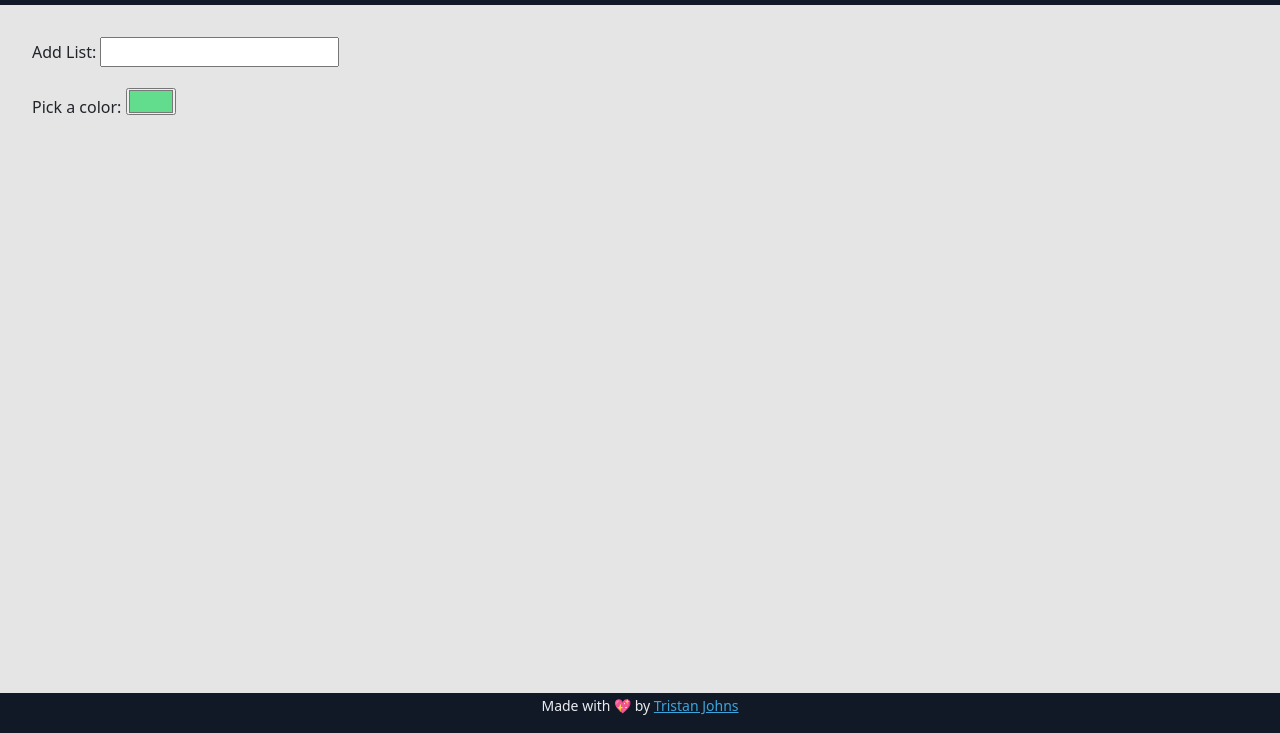
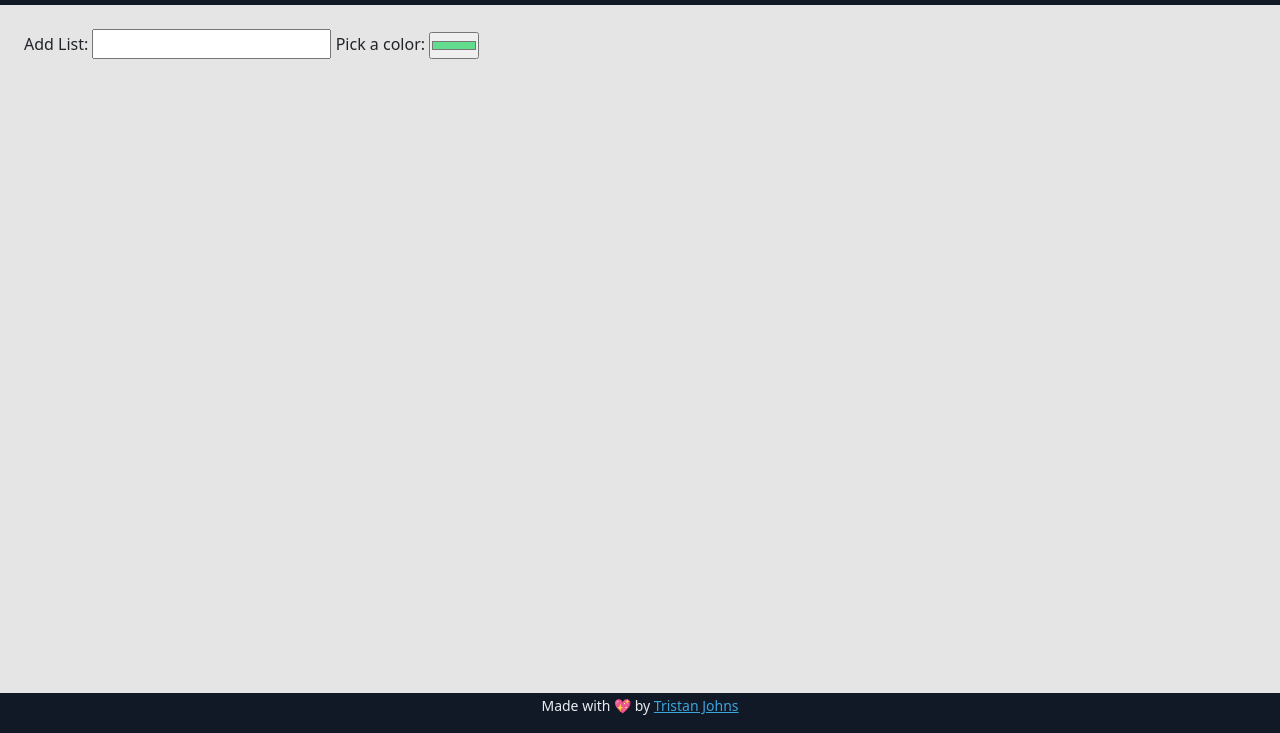
Before and after one commit to TristanFJ/taskMaster, a website with bundled scripts: page index.html in a window 1280 px wide. Shown: the part 67-800 px from the top of the page. Built offline with nearby package versions, Linux system fonts and the light colour scheme.

Commit message:
html tweak

```diff
--- a/index.html
+++ b/index.html
@@ -25,23 +25,17 @@
   <main>
 
     <div class="container-fluid">
-      <div class="row">
-        <div class="col-12 p-4">
+      <div class="row ">
+        <div class="col-12 p-4 d-flex align-items-center">
 
 
           <form onsubmit="app.listsController.createList()">
 
-            <div class="col-md-6 p-2">
+            <label for="" class="form-label">Add List:</label>
+            <input type="text" name="title" minlength="3" maxlength="15" required>
 
-              <label for="" class="form-label">Add List:</label>
-              <input type="text" name="title" minlength="3" maxlength="15" required>
-            </div>
-
-            <div class="col-md-6 p-2">
-
-              <label for="color">Pick a color:</label>
-              <input type="color" id="color" name="color" value="#62dc8d" required>
-            </div>
+            <label for="color">Pick a color:</label>
+            <input class="py-2" type="color" id="color" name="color" value="#62dc8d" required>
 
           </form>
 
```
